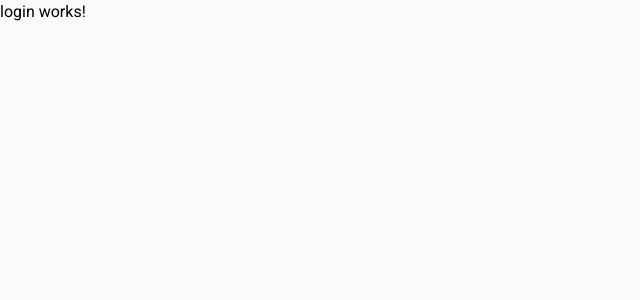
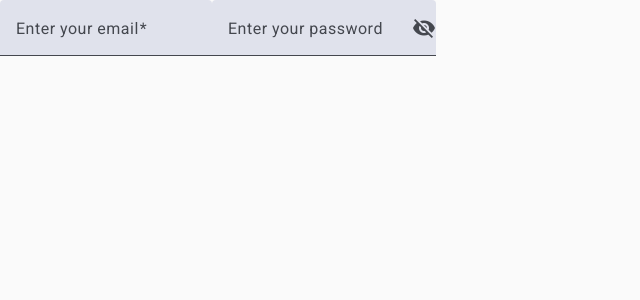
Before and after one commit to rsuciunttdata/timetracking-team-one, an Angular app: page /login in a window 1280 px wide. Shown: the top 300 px of the page, without its empty margins (0-640 px from the left). Built offline with nearby package versions, Linux system fonts and the light colour scheme.

Commit message:
added email and password fields

```diff
--- a/package.json
+++ b/package.json
@@ -11,12 +11,12 @@
   "private": true,
   "dependencies": {
     "@angular/animations": "^20.0.6",
-    "@angular/cdk": "^20.0.3",
+    "@angular/cdk": "^20.0.5",
     "@angular/common": "^20.0.6",
     "@angular/compiler": "^20.0.6",
     "@angular/core": "^20.0.6",
     "@angular/forms": "^20.0.6",
-    "@angular/material": "^20.0.3",
+    "@angular/material": "^20.0.5",
     "@angular/platform-browser": "^20.0.6",
     "@angular/router": "^20.0.6",
     "@tailwindcss/postcss": "^4.1.10",
--- a/src/app/components/login/login.html
+++ b/src/app/components/login/login.html
@@ -1 +1,29 @@
-<p>login works!</p>
+<div class="example-container">
+  <mat-form-field>
+    <mat-label>Enter your email</mat-label>
+    <input
+      matInput
+      placeholder="pat@example.com"
+      [formControl]="email"
+      (blur)="updateErrorMessage()"
+      required
+    />
+    @if (email.invalid) {
+      <mat-error>{{errorMessage()}}</mat-error>
+    }
+  </mat-form-field>
+
+  <mat-form-field>
+    <mat-label>Enter your password</mat-label>
+    <input matInput [type]="hide() ? 'password' : 'text'" />
+    <button
+      matIconButton
+      matSuffix
+      (click)="clickEvent($event)"
+      [attr.aria-label]="'Hide password'"
+      [attr.aria-pressed]="hide()"
+    >
+      <mat-icon>{{hide() ? 'visibility_off' : 'visibility'}}</mat-icon>
+    </button>
+  </mat-form-field>
+</div>
--- a/src/app/components/login/login.ts
+++ b/src/app/components/login/login.ts
@@ -1,11 +1,48 @@
-import { Component } from '@angular/core';
+import { Component, ChangeDetectionStrategy, signal } from '@angular/core';
+import { CommonModule } from '@angular/common';
+import { RouterModule } from '@angular/router';
+import { takeUntilDestroyed } from '@angular/core/rxjs-interop';
+import { FormControl, FormsModule, ReactiveFormsModule, Validators } from '@angular/forms';
+import { MatFormFieldModule } from '@angular/material/form-field';
+import { MatInputModule } from '@angular/material/input';
+import { merge } from 'rxjs';
+import { MatIconModule } from '@angular/material/icon';
+
 
 @Component({
   selector: 'app-login',
-  imports: [],
+  imports: [CommonModule, RouterModule, MatFormFieldModule, MatInputModule, FormsModule, ReactiveFormsModule, MatIconModule],
   templateUrl: './login.html',
   styleUrl: './login.css'
 })
 export class Login {
 
+  readonly email = new FormControl('', [Validators.required, Validators.email]);
+
+  errorMessage = signal('');
+
+  constructor() {
+    merge(this.email.statusChanges, this.email.valueChanges)
+      .pipe(takeUntilDestroyed())
+      .subscribe(() => this.updateErrorMessage());
+  }
+
+  updateErrorMessage() {
+    if (this.email.hasError('required')) {
+      this.errorMessage.set('You must enter a value');
+    } else if (this.email.hasError('email')) {
+      this.errorMessage.set('Not a valid email');
+    } else {
+      this.errorMessage.set('');
+    }
+  }
+
+  hide = signal(true);
+  clickEvent(event: MouseEvent) {
+    this.hide.set(!this.hide());
+    event.stopPropagation();
+  }
+
+
+
 }
```
Also changed, not shown: 1 other file (tests, documents, lock files or other folders).
